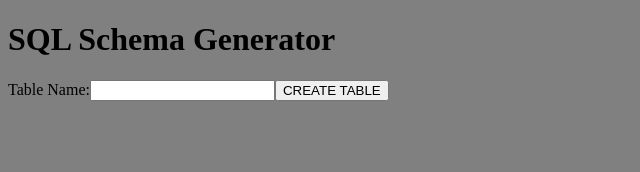
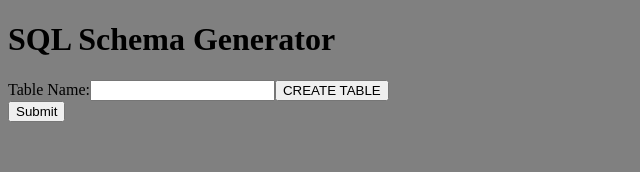
Before and after one commit to SQL-g/SQL_generator, a React app: page / in a window 1280 px wide. Shown: the top 172 px of the page, without its empty margins (0-640 px from the left). Built offline with nearby package versions, Linux system fonts and the light colour scheme.

Commit message:
before state changes

```diff
--- a/client/components/MainContainer.jsx
+++ b/client/components/MainContainer.jsx
@@ -8,9 +8,12 @@ export class MainContainer extends Component {
         this.state = {
             tables: [],
             tableName: '',
+            isSubmitted: false,
+            data: [],
         };
         this.createTable = this.createTable.bind(this);
         this.handleChange = this.handleChange.bind(this);
+        this.handleSubmit = this.handleSubmit.bind(this);
     }
 
     createTable(e) {
@@ -22,19 +25,39 @@ export class MainContainer extends Component {
         this.setState({ tableName: e.target.value })
     }
 
+    handleSubmit(e) {
+        e.preventDefault();
+        this.setState({ isSubmitted: true });
+    }
+
     render() {
         return (
+            <div>
+                {
+                    !this.state.isSubmitted &&
                     <div>
                         <form onSubmit={this.createTable}>
                             <label>Table Name:</label>
                             <input type="text" value={this.state.tableName} onChange={this.handleChange} required/>
                             <button>CREATE TABLE</button>
                         </form>
+                        <form onSubmit={this.handleSubmit}>
                             {
                                 this.state.tables.map(
                                     tableName => <Table key={tableName} tableName={tableName}/>
                                 )
                             }
+                            <button>Submit</button>
+                        </form>
+                    </div>
+                }
+                {
+                    this.state.isSubmitted &&
+                    <div>
+                        <h1>Your SQL Schema</h1>
+                        <textarea cols="80" rows="30" value={'jjj'} readOnly></textarea>
+                    </div>
+                }
             </div>
         )
     }
--- a/client/components/Table.jsx
+++ b/client/components/Table.jsx
@@ -62,7 +62,7 @@ export class Table extends Component {
                     !this.wasSubmitted &&
                     <div>
                         <h1>{this.props.tableName}</h1>
-                        <form onSubmit={this.handleSubmit}>
+                        {/* <form onSubmit={this.handleSubmit}> */}
                             <table>
                                 <tbody>
                                     <tr>
@@ -91,18 +91,18 @@ export class Table extends Component {
                                 </tbody>
                             </table>
                             <button onClick={this.handleClick} type='button'>Add field</button>
-                            <br/>
-                            <button type='submit'>Submit</button>
-                        </form>
+                            {/* <br/> */}
+                            {/* <button type='submit'>Submit</button> */}
+                        {/* </form> */}
                     </div>
                 }
-                {
+                {/* {
                     this.wasSubmitted &&
                     <div>
                         <h1>Your SQL Schema</h1>
                         <textarea cols="80" rows="30" value={this.tableSchema} readOnly></textarea>
                     </div>
-                }
+                } */}
             </div>
         )
     }
```
Lines whose indentation alone changed are shown as unchanged.
